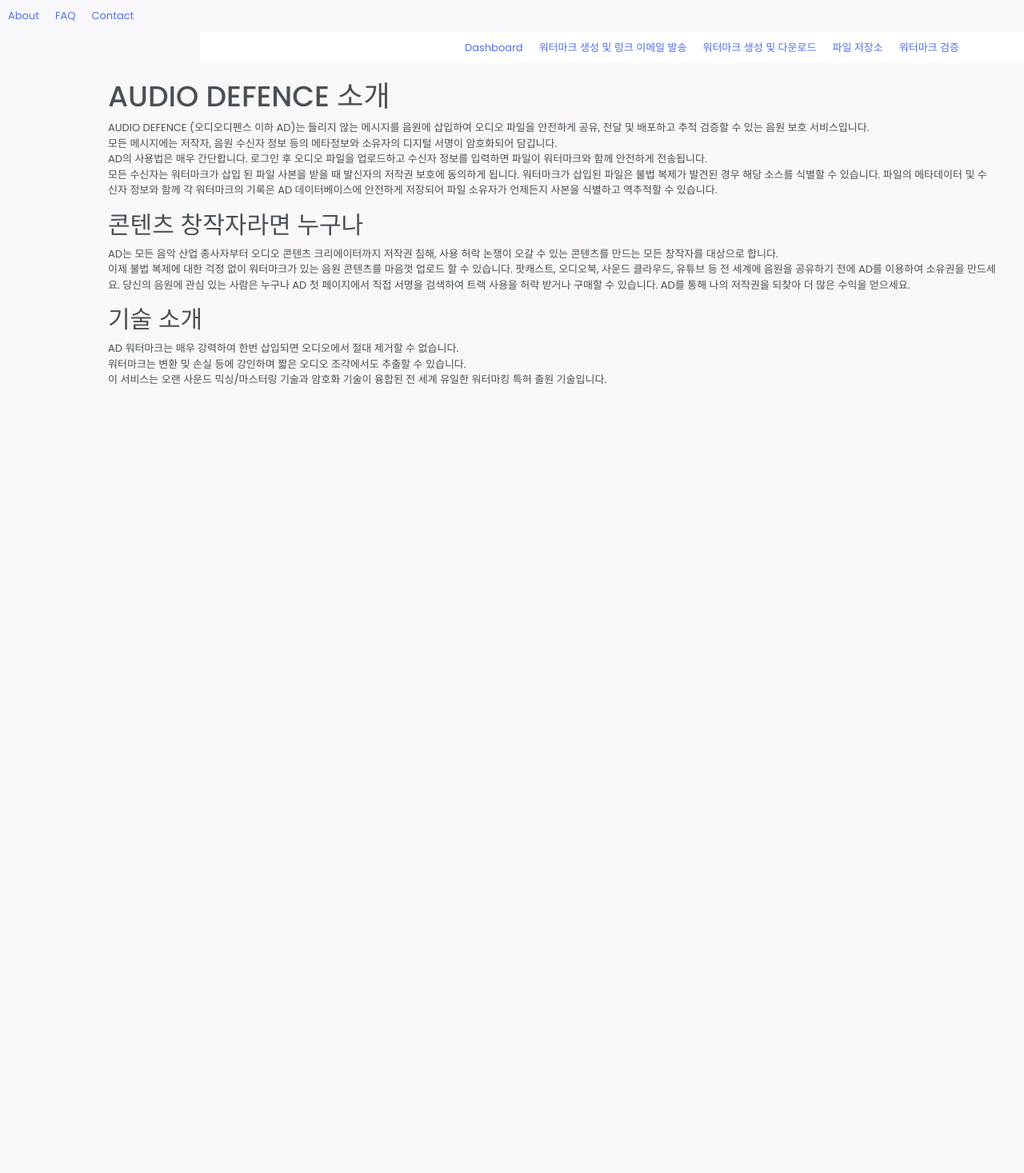
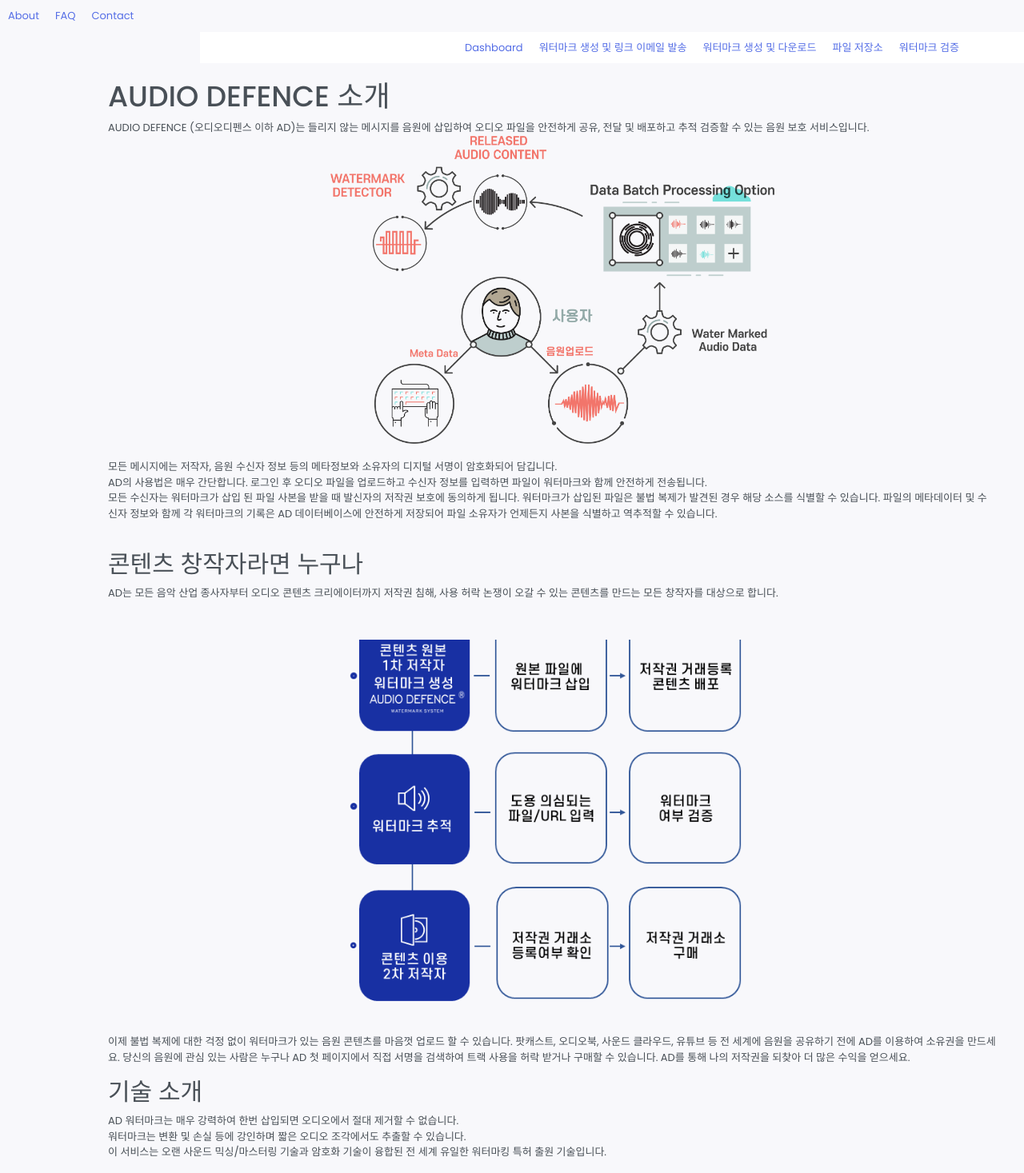
Before and after one commit to MuseBlossom-Development/audiodefence-frontend, a Vue app: page /about in a window 1280 px wide. Shown: the whole page at 80% size. Before the commit the page ends 800 px from the top, so only its background shows below. Built offline with nearby package versions, Linux system fonts and the light colour scheme.

Commit message:
about page

```diff
--- a/src/views/About.vue
+++ b/src/views/About.vue
@@ -4,6 +4,10 @@
             <h1>AUDIO DEFENCE 소개</h1>
             <p>AUDIO DEFENCE (오디오디펜스 이하 AD)는 들리지 않는 메시지를 음원에 삽입하여 오디오 파일을 안전하게 공유, 전달 및 배포하고
                 추적 검증할 수 있는 음원 보호 서비스입니다.<br/>
+                <div class="text-center">
+                <img src="../assets/images/about-img1.png" width="50%">
+                </div>
+                <br/>
                 모든 메시지에는 저작자, 음원 수신자 정보 등의 메타정보와 소유자의 디지털 서명이 암호화되어 담깁니다.<br/>
                 AD의 사용법은 매우 간단합니다. 로그인 후 오디오 파일을 업로드하고 수신자 정보를 입력하면 파일이 워터마크와 함께 안전하게 전송됩니다.
                 <br/>
@@ -11,9 +15,14 @@
                 경우 해당 소스를 식별할 수 있습니다. 파일의 메타데이터 및 수신자 정보와 함께 각 워터마크의 기록은 AD 데이터베이스에 안전하게 저장되어 파일
                 소유자가 언제든지 사본을 식별하고 역추적할 수 있습니다.
             </p>
+            <br/>
             <h2>콘텐츠 창작자라면 누구나</h2>
             <p>AD는 모든 음악 산업 종사자부터 오디오 콘텐츠 크리에이터까지 저작권 침해, 사용 허락 논쟁이 오갈 수 있는 콘텐츠를 만드는 모든 창작자를
                 대상으로 합니다.<br/>
+                <div class="text-center">
+                <img src="../assets/images/about-img2.png" width="50%">
+                </div>
+                <br/>
                 이제 불법 복제에 대한 걱정 없이 워터마크가 있는 음원 콘텐츠를 마음껏 업로드 할 수 있습니다. 팟캐스트, 오디오북, 사운드 클라우드, 유튜브
                 등 전 세계에 음원을 공유하기 전에 AD를 이용하여 소유권을 만드세요. 당신의 음원에 관심 있는 사람은 누구나 AD 첫 페이지에서 직접 서명을
                 검색하여 트랙 사용을 허락 받거나 구매할 수 있습니다. AD를 통해 나의 저작권을 되찾아 더 많은 수익을 얻으세요.</p>
@@ -26,3 +35,6 @@
     </div>
 
 </template>
+<style scoped>
+.text-center{text-align: center;}
+</style>
```
Also changed, not shown: src/assets/images/about-img1.png (added), src/assets/images/about-img2.png (added).
